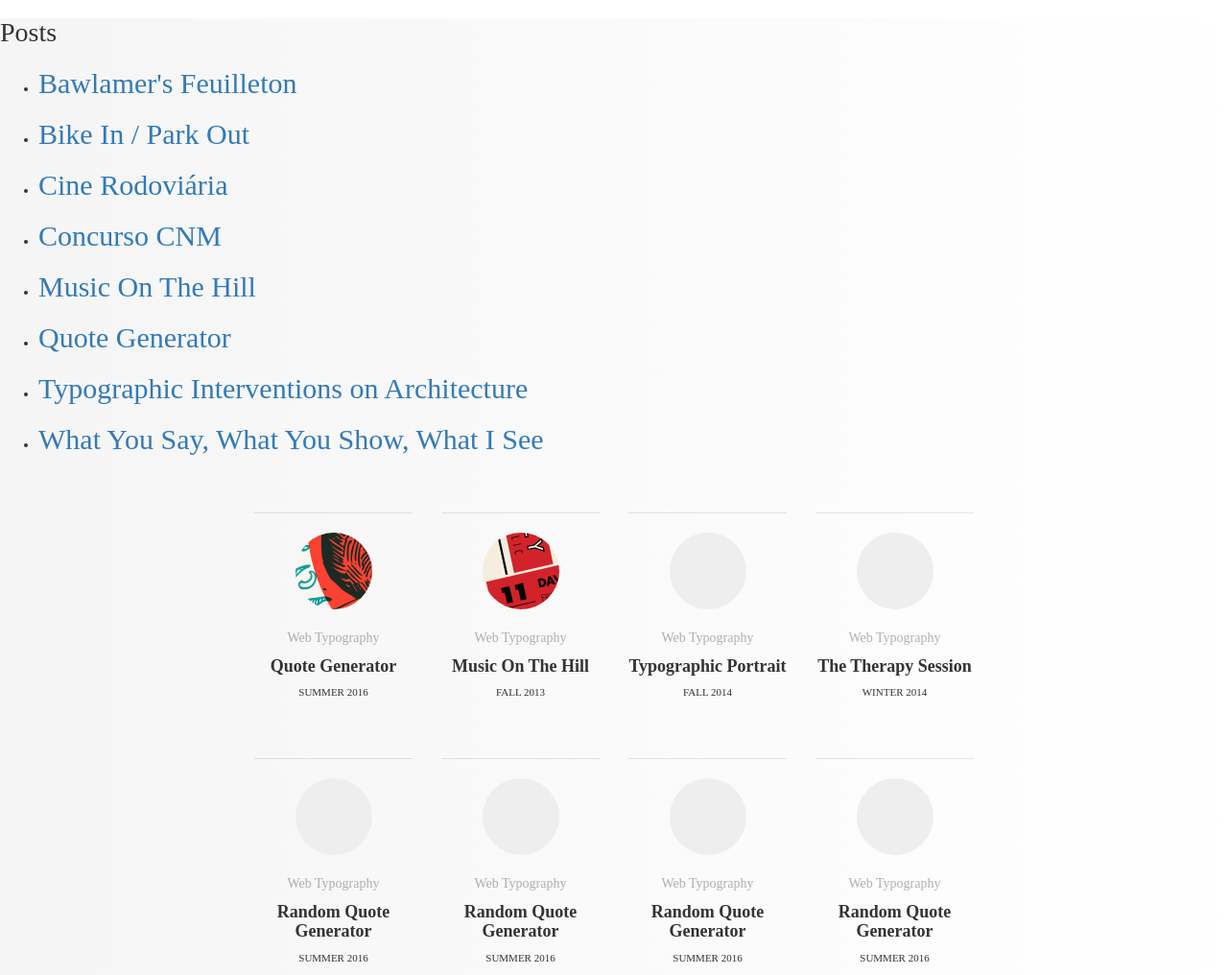
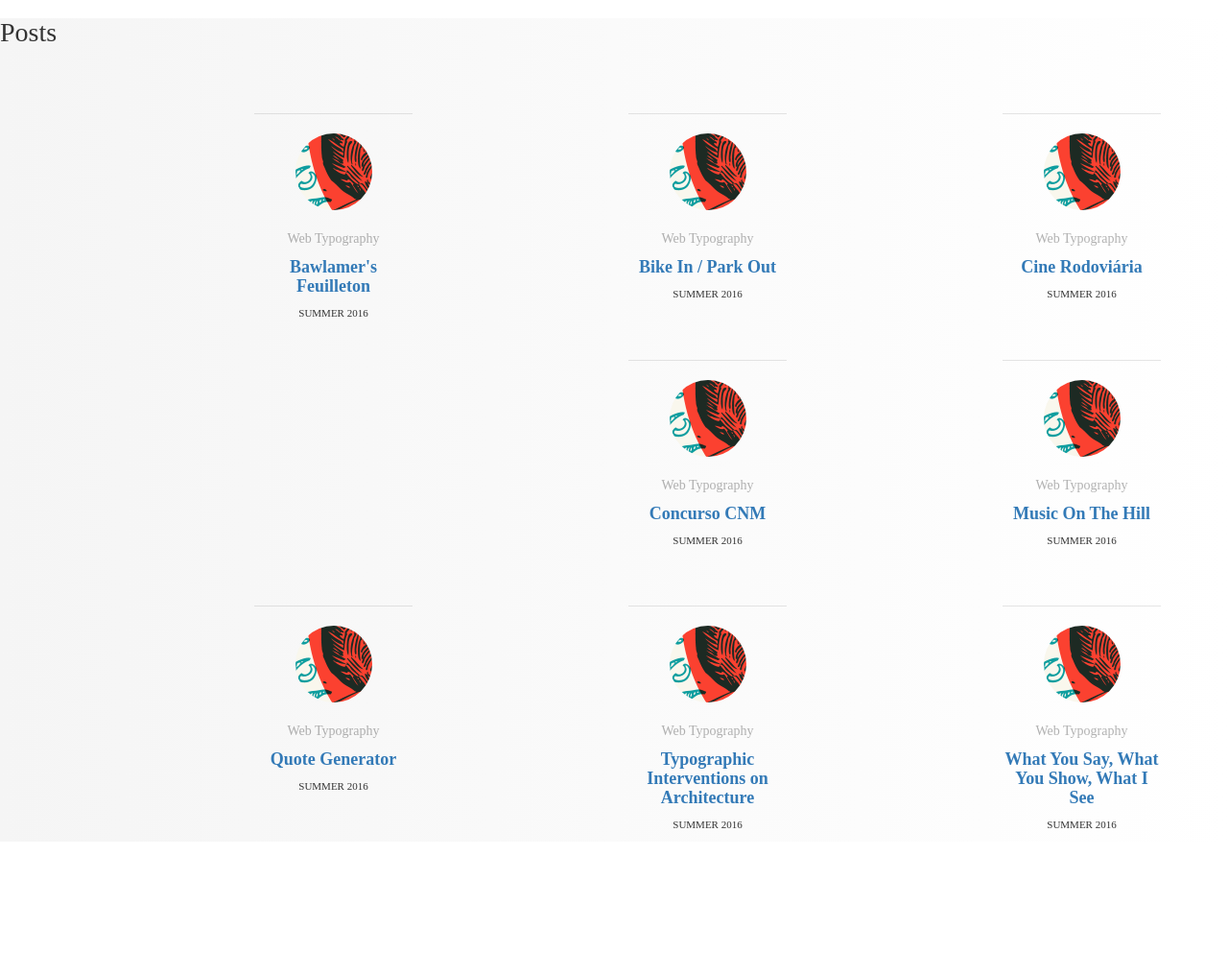
Before and after one commit to carolineportugal/estudioporto, a Jekyll site: the page built from index.html, in a window 1280 px wide. Shown: the whole page at 96% size. Built offline with Jekyll 4.4.1, drawn with Linux system fonts in a browser that asks for light colours; nearby versions of some CDN libraries; some web fonts are replaced; after the commit the page ends 919 px from its top, so only the background shows below that.

Commit message:
starts adding info to home page

```diff
--- a/index.html
+++ b/index.html
@@ -6,97 +6,23 @@ layout: default
 
   <h1 class="page-heading">Posts</h1>
 
-  <ul class="post-list">
-    {% for project in site.projects %}
-      <li>
-        <!-- <span class="post-meta">{{ post.date | date: "%b %-d, %Y" }}</span> -->
-
-        <h2>
-          <a class="post-link" href="{{ project.url | prepend: site.baseurl }}">{{ project.title | escape }}</a>
-        </h2>
-      </li>
-    {% endfor %}
-  </ul>
-
   <div class="container">
     <div class="row">
+
+      {% for project in site.projects %}
 
       <div class="col-sm-2 col-sm-offset-2">
         <div class="project-wrapper">
           <div class="image quote-generator"></div>
           <p class="type">Web Typography</p>
-          <h4>Quote Generator</h4>
+          <a class="post-link" href="{{ project.url | prepend: site.baseurl }}">
+            <h4>{{ project.title | escape }}</h4>
+          </a>
           <p class="date">Summer 2016</p>
         </div>
       </div>
 
-      <div class="col-sm-2">
-        <div class="project-wrapper">
-          <div class="image music-hill"></div>
-          <p class="type">Web Typography</p>
-          <h4>Music On The Hill</h4>
-          <p class="date">Fall 2013</p>
-        </div>
-      </div>
-
-      <div class="col-sm-2">
-        <div class="project-wrapper">
-          <div class="image"></div>
-          <p class="type">Web Typography</p>
-          <h4>Typographic Portrait</h4>
-          <p class="date">Fall 2014</p>
-        </div>
-      </div>
-
-      <div class="col-sm-2">
-        <div class="project-wrapper">
-          <div class="image"></div>
-          <p class="type">Web Typography</p>
-          <h4>The Therapy Session</h4>
-          <p class="date">Winter 2014</p>
-        </div>
-      </div>
+      {% endfor %}
 
   </div>
-
-  <div class="row">
-
-    <div class="col-sm-2 col-sm-offset-2">
-      <div class="project-wrapper">
-        <div class="image"></div>
-        <p class="type">Web Typography</p>
-        <h4>Random Quote Generator</h4>
-        <p class="date">Summer 2016</p>
-      </div>
-    </div>
-
-    <div class="col-sm-2">
-      <div class="project-wrapper">
-        <div class="image"></div>
-        <p class="type">Web Typography</p>
-        <h4>Random Quote Generator</h4>
-        <p class="date">Summer 2016</p>
-      </div>
-    </div>
-
-    <div class="col-sm-2">
-      <div class="project-wrapper">
-        <div class="image"></div>
-        <p class="type">Web Typography</p>
-        <h4>Random Quote Generator</h4>
-        <p class="date">Summer 2016</p>
-      </div>
-    </div>
-
-    <div class="col-sm-2">
-      <div class="project-wrapper">
-        <div class="image"></div>
-        <p class="type">Web Typography</p>
-        <h4>Random Quote Generator</h4>
-        <p class="date">Summer 2016</p>
-      </div>
-    </div>
-
-  </div>
-
 </div>
```
